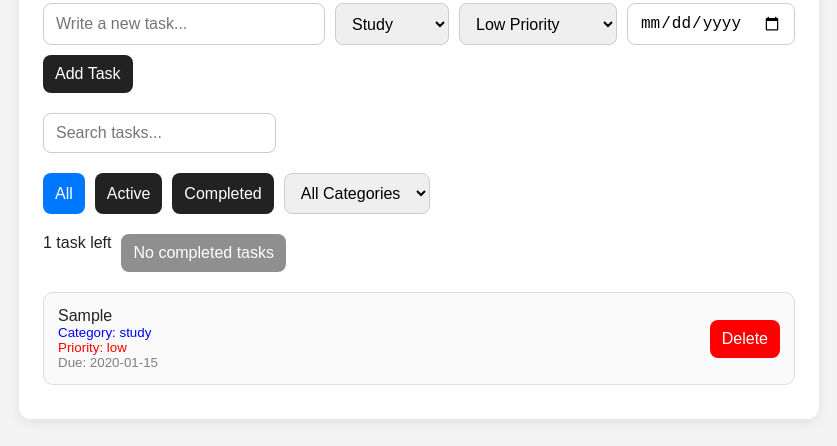
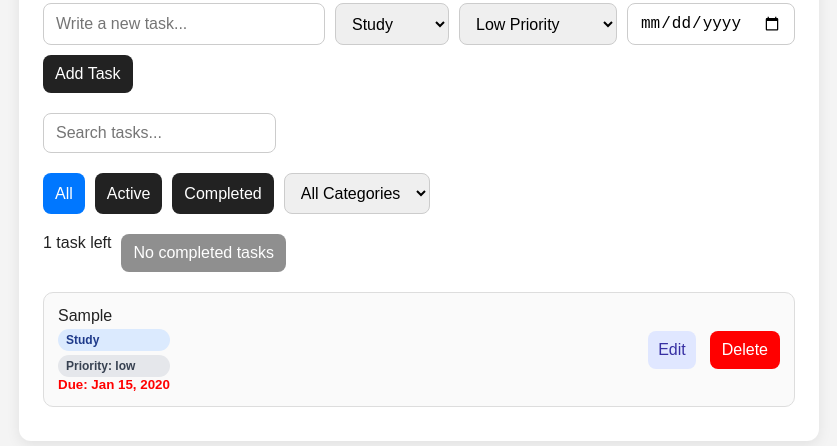
Before and after one commit to idilorul/advanced-todo-app-v2, a plain HTML site: page index.html in a window 1280 px wide. Both pictures are taken after typing "Sample", "2020-01-15" into the empty fields and a click on the button "Add Task". Shown: the part 112-558 px from the top of the page, without its empty margins (221-1058 px from the left). Drawn offline with Linux system fonts and the light colour scheme.

Commit message:
Add edit feature, priority & category badges, and due date formatting with overdue highlighting

```diff
--- a/css/style.css
+++ b/css/style.css
@@ -140,3 +140,71 @@ button:hover {
   background-color: #0077ff;
   color: white;
 }
+
+.overdue {
+  color: red;
+  font-weight: bold;
+}
+
+.priority {
+  display: inline-block;
+  padding: 4px 8px;
+  border-radius: 999px;
+  font-size: 12px;
+  font-weight: 600;
+  margin-top: 4px;
+}
+
+.priority.low {
+  background-color: #e5e7eb;
+  color: #374151;
+}
+
+.priority.medium {
+  background-color: #fef3c7;
+  color: #92400e;
+}
+
+.priority.high {
+  background-color: #fee2e2;
+  color: #991b1b;
+}
+
+.category {
+  display: inline-block;
+  padding: 4px 8px;
+  border-radius: 999px;
+  font-size: 12px;
+  font-weight: 600;
+  margin-top: 4px;
+  text-transform: capitalize;
+}
+
+.category.study {
+  background-color: #dbeafe;
+  color: #1e3a8a;
+}
+
+.category.work {
+  background-color: #dcfce7;
+  color: #166534;
+}
+
+.category.personal {
+  background-color: #f3e8ff;
+  color: #7e22ce;
+}
+
+.edit-btn {
+  background-color: #e0e7ff;
+  color: #3730a3;
+  border: none;
+  padding: 6px 10px;
+  border-radius: 8px;
+  cursor: pointer;
+  margin-right: 6px;
+}
+
+.edit-btn:hover {
+  opacity: 0.9;
+}
--- a/js/script.js
+++ b/js/script.js
@@ -26,10 +26,11 @@ const todoList = document.querySelector("#todoList");
 let currentStatusFilter = "all";
 let currentCategoryFilter = "all";
 let currentSearchTerm = "";
-
 let todos = [];
 
-
+// ========================
+// LOAD TODOS
+// ========================
 const savedTodos = localStorage.getItem("todos");
 
 if (savedTodos) {
@@ -75,16 +76,13 @@ function addTodo() {
   dueDateInput.value = "";
 
   renderTodos();
-
-  console.log(todos);
 }
 
 // ========================
 // DELETE TODO
 // ========================
 function deleteTodo(event) {
-  const clickedButton = event.target;
-  const todoItem = clickedButton.parentElement.parentElement;
+  const todoItem = event.target.closest("li");
   const todoId = Number(todoItem.dataset.id);
 
   todos = todos.filter(function (todo) {
@@ -99,18 +97,14 @@ function deleteTodo(event) {
 // TOGGLE TODO
 // ========================
 function toggleTodo(event) {
-  const toggleClicked = event.target;
-  const todoToggle = toggleClicked.parentElement.parentElement;
-  const toggleId = Number(todoToggle.dataset.id);
+  const todoItem = event.target.closest("li");
+  const todoId = Number(todoItem.dataset.id);
 
   todos.forEach(function (todo) {
-    if (todo.id === toggleId) {
+    if (todo.id === todoId) {
       todo.completed = !todo.completed;
-      console.log("Toggled:", todo.text, todo.completed);
     }
   });
-
-  console.log("Current filter:", currentStatusFilter);
 
   saveTodos();
   renderTodos();
@@ -129,6 +123,44 @@ function clearCompletedTodos() {
 }
 
 // ========================
+// EDIT TODO FUNCTION
+// ========================
+function editTodo(event) {
+  // Find the clicked todo item using DOM traversal
+  const todoItem = event.target.closest("li");
+  const todoId = Number(todoItem.dataset.id);
+
+  // Find the corresponding todo object in the state array
+  const todoToEdit = todos.find(function (todo) {
+    return todo.id === todoId;
+  });
+
+  // Ask user for updated text (pre-filled with current value)
+  const updatedText = prompt("Edit your task:", todoToEdit.text);
+
+  // If user cancels, stop execution
+  if (updatedText === null) {
+    return;
+  }
+
+  const trimmedText = updatedText.trim();
+
+  // Prevent empty task update
+  if (trimmedText === "") {
+    alert("Task cannot be empty.");
+    return;
+  }
+
+  // Update the todo text in state
+  todoToEdit.text = trimmedText;
+
+  // Persist changes and re-render UI
+  saveTodos();
+  renderTodos();
+}
+
+
+// ========================
 // UPDATE STATUS FILTER BUTTONS
 // ========================
 function updateStatusFilterButtons() {
@@ -139,34 +171,37 @@ function updateStatusFilterButtons() {
   if (currentStatusFilter === "all") {
     allBtn.classList.add("active-filter");
   }
+
   if (currentStatusFilter === "active") {
     activeBtn.classList.add("active-filter");
   }
+
   if (currentStatusFilter === "completed") {
     completedBtn.classList.add("active-filter");
   }
 }
 
 // ========================
-// RENDER TODOS
+// UPDATE TASK COUNT
 // ========================
-function renderTodos() {
-  todoList.innerHTML = "";
-
-  updateStatusFilterButtons();
-
-  // Count only unfinished tasks
+// Update remaining task count (only uncompleted todos)
+function updateTaskCount() {
   const remainingTasks = todos.filter(function (todo) {
     return todo.completed === false;
   }).length;
 
-  // Show singular/plural text correctly
   if (remainingTasks === 1) {
     taskCount.textContent = "1 task left";
   } else {
     taskCount.textContent = remainingTasks + " tasks left";
   }
+}
 
+// ========================
+// UPDATE CLEAR COMPLETED BUTTON
+// ========================
+// Enable/disable clear button based on completed tasks
+function updateClearCompletedButton() {
   const hasCompletedTodos = todos.some(function (todo) {
     return todo.completed === true;
   });
@@ -180,11 +215,32 @@ function renderTodos() {
     clearCompletedBtn.textContent = "No completed tasks";
     clearCompletedBtn.title = "No completed tasks to clear";
   }
+}
 
-  // Start with the full todos array
+
+// Format date string into readable format (e.g., Apr 21, 2026)
+// Returns "No date" if empty
+function formatDate(dateString) {
+  if (!dateString) return "No date";
+
+  const date = new Date(dateString);
+
+  return date.toLocaleDateString("en-US", {
+    year: "numeric",
+    month: "short",
+    day: "numeric"
+  });
+}
+
+// ========================
+// GET FILTERED TODOS
+// ========================
+// Returns todos filtered by current UI state:
+// status (all / active / completed),
+// category, and search term
+function getFilteredTodos() {
   let filteredTodos = todos;
 
-  // Filter by completion status
   if (currentStatusFilter === "active") {
     filteredTodos = filteredTodos.filter(function (todo) {
       return todo.completed === false;
@@ -197,21 +253,25 @@ function renderTodos() {
     });
   }
 
-  // Filter by selected category
   if (currentCategoryFilter !== "all") {
     filteredTodos = filteredTodos.filter(function (todo) {
       return todo.category === currentCategoryFilter;
     });
   }
 
-  // Filter by search text
   if (currentSearchTerm !== "") {
     filteredTodos = filteredTodos.filter(function (todo) {
       return todo.text.toLowerCase().includes(currentSearchTerm);
     });
   }
 
- if (filteredTodos.length === 0) {
+  return filteredTodos;
+}
+
+// ========================
+// RENDER EMPTY STATE
+// ========================
+function renderEmptyState() {
   const emptyMessage = document.createElement("p");
   emptyMessage.classList.add("empty-message");
 
@@ -228,10 +288,13 @@ function renderTodos() {
   }
 
   todoList.appendChild(emptyMessage);
-  return;
 }
 
-  filteredTodos.forEach(function (todo) {
+// ========================
+// CREATE TODO ELEMENT
+// ========================
+// Creates and returns a complete DOM element for a single todo item
+function createTodoElement(todo) {
   const li = document.createElement("li");
   li.dataset.id = todo.id;
 
@@ -244,50 +307,87 @@ function renderTodos() {
   const textSpan = document.createElement("span");
   textSpan.textContent = todo.text;
 
-    // Add completed style if task is finished
   if (todo.completed) {
     textSpan.classList.add("completed");
   }
 
-    // Click task text to toggle completed state
   textSpan.addEventListener("click", toggleTodo);
 
   const categoryInfo = document.createElement("small");
-    categoryInfo.textContent = "Category: " + todo.category;
+categoryInfo.textContent = todo.category;
 categoryInfo.classList.add("category");
+categoryInfo.classList.add(todo.category);
 
   const priorityInfo = document.createElement("small");
   priorityInfo.textContent = "Priority: " + todo.priority;
   priorityInfo.classList.add("priority");
+  priorityInfo.classList.add(todo.priority);
 
   const dueDateInfo = document.createElement("small");
   dueDateInfo.classList.add("due-date");
 
-    // Show fallback text if no due date exists
-    if (todo.dueDate === "") {
-      dueDateInfo.textContent = "Due: No date";
-    } else {
-      dueDateInfo.textContent = "Due: " + todo.dueDate;
+  dueDateInfo.textContent = "Due: " + formatDate(todo.dueDate);
+
+  if (todo.dueDate) {
+    const today = new Date();
+    const due = new Date(todo.dueDate);
+
+    // Normalize dates (remove time) to compare only by day
+today.setHours(0,0,0,0);
+due.setHours(0,0,0,0);
+
+// If due date is in the past, mark as overdue
+if (due < today) {
+      dueDateInfo.classList.add("overdue");
     }
+  }
+
+  const editBtn = document.createElement("button");
+  editBtn.textContent = "Edit";
+  editBtn.classList.add("edit-btn");
+  editBtn.addEventListener("click", editTodo);
 
   const deleteBtn = document.createElement("button");
   deleteBtn.textContent = "Delete";
   deleteBtn.classList.add("delete-btn");
+  deleteBtn.addEventListener("click", deleteTodo);
 
-    // Delete task when button is clicked
-    deleteBtn.addEventListener("click", deleteTodo);
+  actionsDiv.appendChild(editBtn);
+  actionsDiv.appendChild(deleteBtn);
 
   contentDiv.appendChild(textSpan);
   contentDiv.appendChild(categoryInfo);
   contentDiv.appendChild(priorityInfo);
   contentDiv.appendChild(dueDateInfo);
 
-    actionsDiv.appendChild(deleteBtn);
-
   li.appendChild(contentDiv);
   li.appendChild(actionsDiv);
 
-    todoList.appendChild(li);
+  return li;
+}
+
+// ========================
+// RENDER TODOS
+// ========================
+// Main render function:
+// Clears UI and rebuilds todo list based on current state
+function renderTodos() {
+  todoList.innerHTML = "";
+
+  updateStatusFilterButtons();
+  updateTaskCount();
+  updateClearCompletedButton();
+
+  const filteredTodos = getFilteredTodos();
+
+  if (filteredTodos.length === 0) {
+    renderEmptyState();
+    return;
+  }
+
+  filteredTodos.forEach(function (todo) {
+    const todoElement = createTodoElement(todo);
+    todoList.appendChild(todoElement);
   });
 }
 
@@ -331,10 +431,11 @@ clearCompletedBtn.addEventListener("click", clearCompletedTodos);
 // ADD EVENT
 // ========================
 addBtn.addEventListener("click", addTodo);
-todoInput.addEventListener("keydown", function(event) {
+
+todoInput.addEventListener("keydown", function (event) {
   if (event.key === "Enter") {
     addTodo();
   }
-})
+});
 
 renderTodos();
```
Also changed, not shown: 1 other file. Lines whose indentation alone changed are shown as unchanged.
